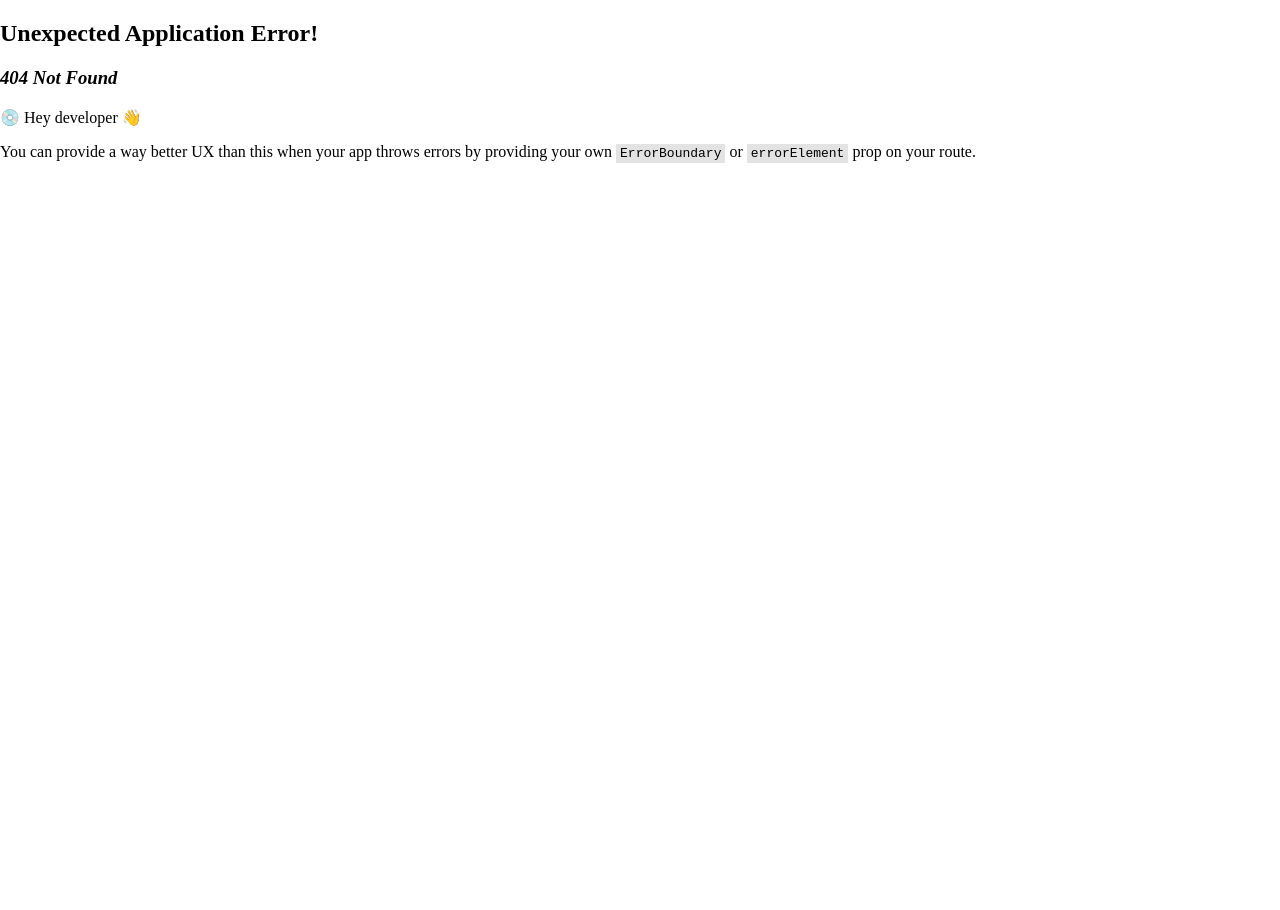
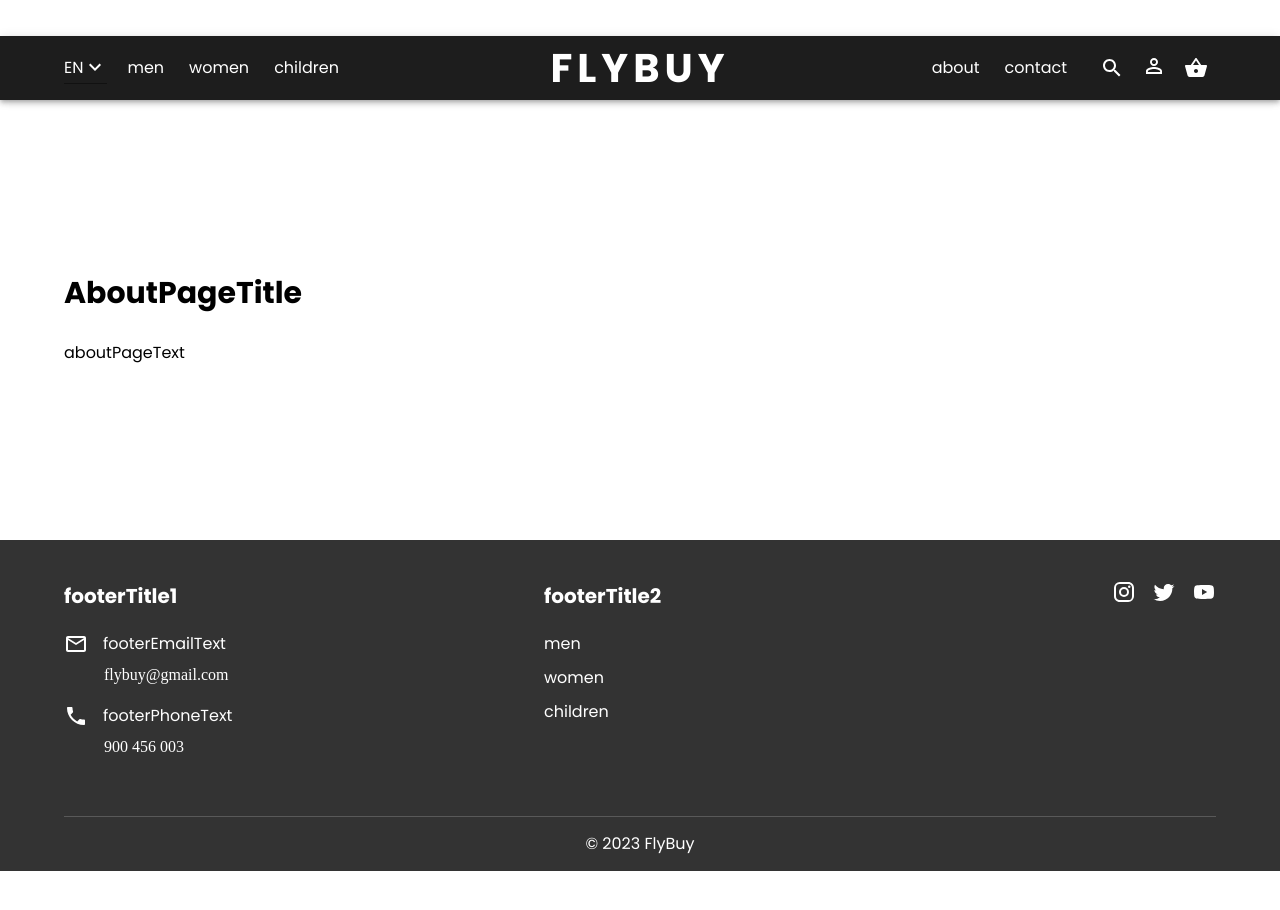
Before and after one commit to iryb/flybuy, a React (Create React App) app in the folder client/: page /about in a window 1280 px wide. Before the commit this address had no page. Shown: the top 910 px of the page. Before the commit the page ends 800 px from the top, so only its background shows below. Built offline with nearby package versions, Linux system fonts and the light colour scheme.

Commit message:
Add pages

```diff
--- a/client/src/assets/styles/global.scss
+++ b/client/src/assets/styles/global.scss
@@ -9,6 +9,7 @@
 body {
   margin: 0;
   padding: 0;
+  white-space: pre-line;
 }
 
 .link {
--- a/client/src/common/enums/apiPath.ts
+++ b/client/src/common/enums/apiPath.ts
@@ -15,6 +15,8 @@ enum ApiPath {
   RESETPASSWORD = "/reset-password",
   PROFILE = "/profile",
   SEARCH = "/search",
+  ABOUT = "/about",
+  CONTACT = "/contact",
 }
 
 export { ApiPath };
--- /dev/null
+++ b/client/src/pages/about/About.tsx
@@ -0,0 +1,17 @@
+import { Box, Container, Typography } from "@mui/material";
+import React from "react";
+import { useTranslation } from "react-i18next";
+
+export const About = (): React.ReactElement => {
+  const { t } = useTranslation();
+  return (
+    <Box className="page alignCenter">
+      <Container>
+        <Typography variant="h1" className="pageTitle">
+          {t("aboutPageTitle")}
+        </Typography>
+        <Typography>{t("aboutPageText")}</Typography>
+      </Container>
+    </Box>
+  );
+};
--- /dev/null
+++ b/client/src/pages/contact/Contact.tsx
@@ -0,0 +1,17 @@
+import { Box, Container, Typography } from "@mui/material";
+import React from "react";
+import { useTranslation } from "react-i18next";
+
+export const Contact = (): React.ReactElement => {
+  const { t } = useTranslation();
+  return (
+    <Box className="page alignCenter">
+      <Container>
+        <Typography variant="h1" className="pageTitle">
+          {t("contactPageTitle")}
+        </Typography>
+        <Typography>{t("contactPageText")}</Typography>
+      </Container>
+    </Box>
+  );
+};
--- /dev/null
+++ b/client/src/pages/notFound/NotFound.tsx
@@ -0,0 +1,18 @@
+import { Box, Container, Typography } from "@mui/material";
+import React from "react";
+import { useTranslation } from "react-i18next";
+
+export const NotFound = (): React.ReactElement => {
+  const { t } = useTranslation();
+
+  return (
+    <Box className="page alignCenter" sx={{ textAlign: "center" }}>
+      <Container>
+        <Typography variant="h1" className="pageTitle">
+          {t("pageNotFoundTitle")}
+        </Typography>
+        <Typography>{t("pageNotFoundText")}</Typography>
+      </Container>
+    </Box>
+  );
+};
--- a/client/src/translation/english/translation.json
+++ b/client/src/translation/english/translation.json
@@ -93,5 +93,11 @@
   "couponApplied": "Coupon was applied",
   "apply": "Apply",
   "noOrders": "You have no orders yet",
-  "profileSettings": "Settings"
+  "profileSettings": "Settings",
+  "pageNotFoundTitle": "Page not found",
+  "pageNotFoundText": "We couldn’t find that page, please check the URL and try again",
+  "aboutPageTitle": "About",
+  "aboutPageText": "At FlyBuy, we're passionate about fashion and committed to helping you look and feel your best. We believe that clothing is more than just fabric; it's a means of self-expression, confidence, and creativity. Our store is your one-stop destination for all your fashion needs, whether you're searching for the perfect outfit for a special occasion or simply updating your everyday wardrobe.",
+  "contactPageTitle": "Contact",
+  "contactPageText": "We’re here to assist you with any questions, concerns, or inquiries you may have. Feel free to reach out to us using the contact information below, and we'll do our best to respond promptly. \n\nCustomer Support Email: flybuy@gmail.com \n\nPhone: 900 456 003 \n\nOur customer support team is available during our business hours to provide you with the assistance you need. You can also connect with us on social media. \nYour feedback and questions are important to us, and we look forward to hearing from you. Thank you for choosing FlyBuy!"
 }
--- a/client/src/translation/ukrainian/translation.json
+++ b/client/src/translation/ukrainian/translation.json
@@ -93,5 +93,11 @@
   "couponApplied": "Купон було додано",
   "apply": "Застосувати",
   "noOrders": "Ви ще нічого не замовляли",
-  "profileSettings": "Налаштування"
+  "profileSettings": "Налаштування",
+  "pageNotFoundTitle": "Сторінку не знайдено",
+  "pageNotFoundText": "Нам не вдалося знайти цю сторінку. Перевірте URL-адресу та повторіть спробу.",
+  "aboutPageTitle": "Про нас",
+  "aboutPageText": "У FlyBuy ми захоплюємося модою та прагнемо допомогти вам виглядати та почуватися якнайкраще. Ми віримо, що одяг — це більше, ніж просто тканина; це засіб самовираження, впевненості та творчості. Наш магазин — це єдине місце для всіх ваших модних потреб, незалежно від того, шукаєте ви ідеальне вбрання для особливого випадку чи просто оновлюєте свій щоденний гардероб.",
+  "contactPageTitle": "Контакти",
+  "contactPageText": "Ми тут, щоб допомогти вам із будь-якими запитаннями, проблемами чи запитами, які у вас можуть виникнути. Не соромтеся зв’язатися з нами, використовуючи контактну інформацію нижче, і ми зробимо все можливе, щоб швидко відповісти. \n\nЕлектронна пошта служби підтримки клієнтів: flybuy@gmail.com \n\nТелефон: 900 456 003 \n\nНаша команда підтримки клієнтів доступна протягом робочих годин, щоб надати вам необхідну допомогу. Ви також можете зв’язатися з нами в соціальних мережах або скористатися контактною формою на цій сторінці для вашої зручності. \nВаші відгуки та запитання важливі для нас, і ми з нетерпінням чекаємо на ваші відгуки. Дякуємо, що обираєте FlyBuy!"
 }
```
Also changed, not shown: client/src/App.tsx (+15 -0 lines).
